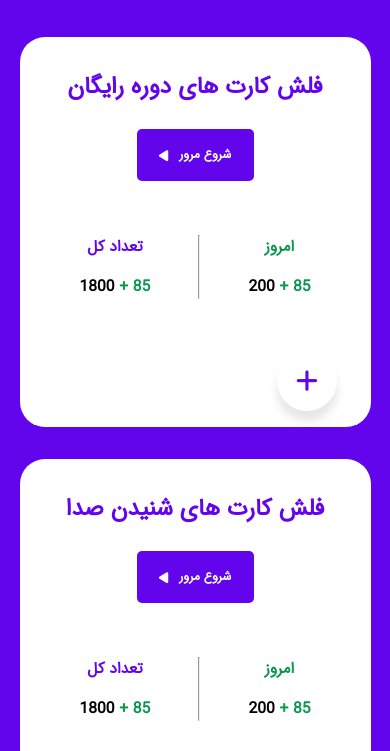
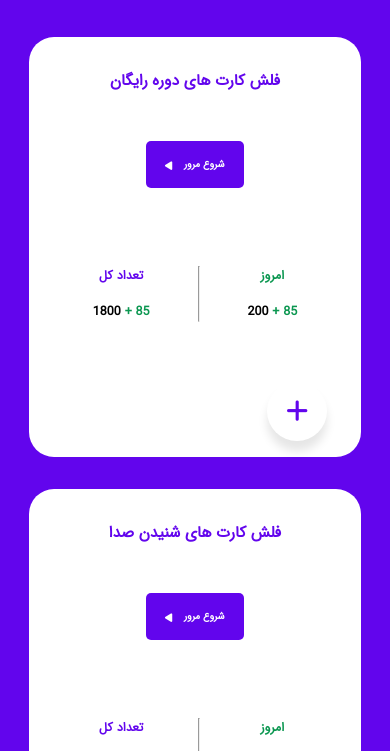
Before and after one commit to Koshyar-r/my-flashcards-improved, a plain HTML site: page index.html in a window 390 px wide. Shown: the part 85-836 px from the top of the page. Drawn offline with Linux system fonts and the light colour scheme.

Commit message:
Update style.css

```diff
--- a/assets/css/style.css
+++ b/assets/css/style.css
@@ -47,18 +47,19 @@ body {
 .fluent__flashcard {
     position: relative;
     background-color: #FFF;
-    width: 550px;
-    height: 380px;
+    width: 500px;
+    height: 400px;
     border-radius: 25px;
     padding: 2rem;
     display: flex;
     align-items: center;
     flex-direction: column;
     text-align: center;
-    gap: 1.5rem;
+    gap: 3rem;
 }
 .fluent__title {
     color: var(--primary-color);
+    font-size: 1.5rem;
 }
 .start__btn {
     display: flex;
@@ -268,18 +269,18 @@ input::-webkit-outer-spin-button {
         flex-direction: column;
     }
     .fluent__flashcard {
-        width: 90vw;
-        height: 390px;
+        width: 85vw;
+        height: 420px;
     }
     .fluent__title {
-        font-size: 6vw;
+        font-size: 4vw;
     }
     .start__btn {
-        width: 30vw;
-        font-size: 3.2vw;
+        width: 25vw;
+        font-size: 2.5vw;
     }
     .fluent__info {
-        font-size: 4vw;
+        font-size: 3.2vw;
     }
     .plus__button-wrapper .icon .tooltip {
         transition: .5s;
@@ -317,14 +318,16 @@ input::-webkit-outer-spin-button {
 @media (min-width: 651px) and (max-width: 1174px) {
     .fluent__flashcard {
         width: 40vw;
+        height: 450px;
     }
     .fluent__title {
-        font-size: 2.5vw;
+        font-size: 1.9vw;
     }
     .start__btn {
-        width: 20vw;
+        width: 15vw;
+        font-size: 1.5vw;
     }
     .fluent__info {
-        font-size: 2vw;
+        font-size: 1.5vw;
     }
 }
```
